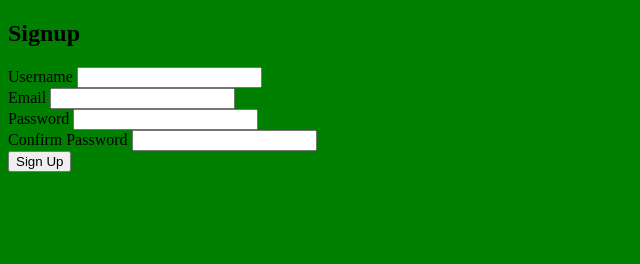
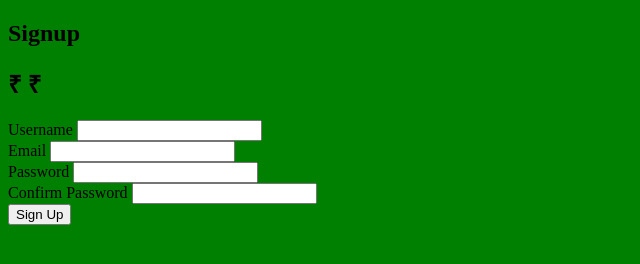
Before and after one commit to indrishabhtech/Meta-signup-form, a plain HTML site: page index.html in a window 1280 px wide. Shown: the whole page, without its empty margins (0-640 px from the left). Drawn offline with Linux system fonts and the light colour scheme.

Commit message:
Update index.html

```diff
--- a/index.html
+++ b/index.html
@@ -9,6 +9,7 @@
 <body>
     <div class="signup-form">
         <h2>Signup</h2>
+        <h2>&#8377; &#x20B9; </h2>
         <form action="/submit_signup" method="post">
             <div class="form-group">
                 <label for="username">Username</label>
```
